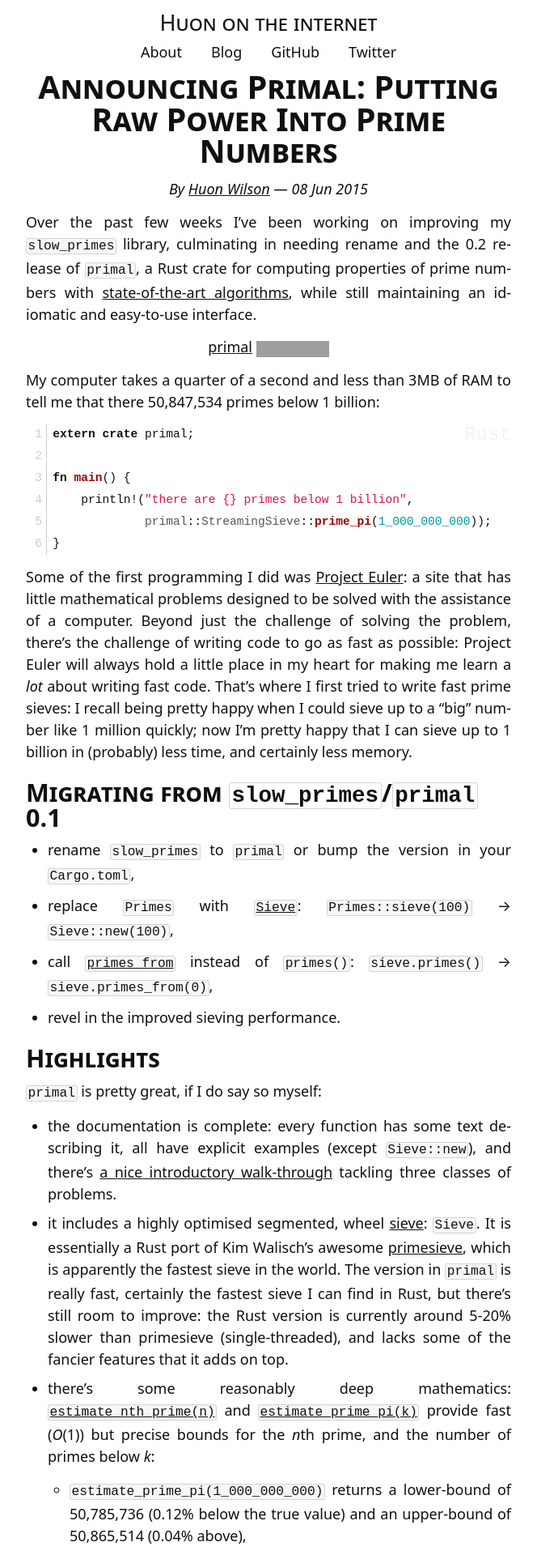
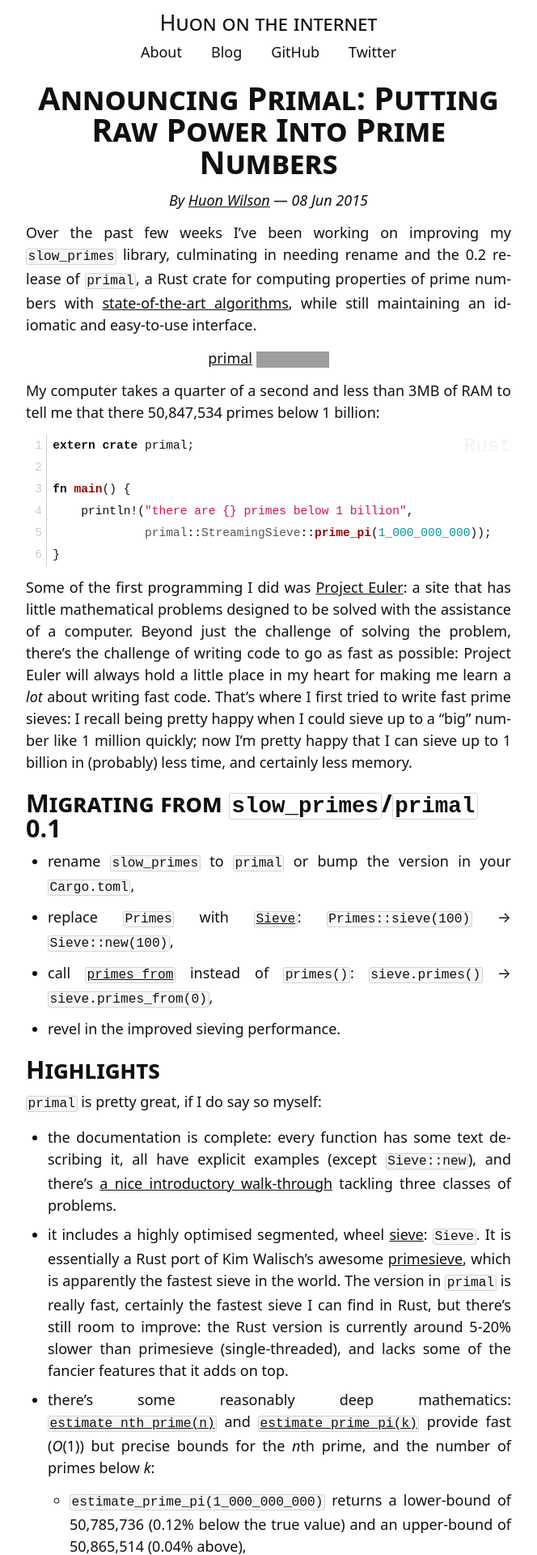
Before and after one commit to huonw/huonw.github.io, a Jekyll site: the page built from _posts/2015-06-08-announcing-primal.md, in a window 1280 px wide. Shown: the top 1920 px of the page at 81% size, without its empty margins (308-972 px from the left). Built offline with Jekyll 4.4.1, drawn with Linux system fonts in a browser that asks for light colours; comment, search, counter and statistics services are not loaded; grey boxes are pictures that could not be loaded.

Commit message:
More space around things

```diff
--- a/_includes/default.css
+++ b/_includes/default.css
@@ -65,6 +65,9 @@
   font-weight: bold;
 }
 
+#header {
+  margin-bottom: 1.5em;
+}
 #header a:not(:hover) {
   text-decoration: none;
 }
@@ -301,6 +304,7 @@
 /* external links */
 
 #external-links {
+  margin-top: 2.25em;
   text-align: center;
 }
 .external-label {
@@ -321,8 +325,8 @@
 
 /* the div that holds them */
 .footnotes {
-    /*display: none;*/
-    padding-top: 0.75em;
+    margin-top: 2.25em;
+    padding-top: 1.5em;
     border-top: 1px solid rgb(240,240,240);
     font-size: 0.9em;
 }
@@ -347,8 +351,8 @@
 
 /* extra info after a post */
 #more {
-  margin-top: 2.25em;
-  padding-top: 0.75em;
+  margin-top: 3em;
+  padding-top: 1.5em;
   border-top: 1px solid lightgray;
 }
 #me-icon {
```
